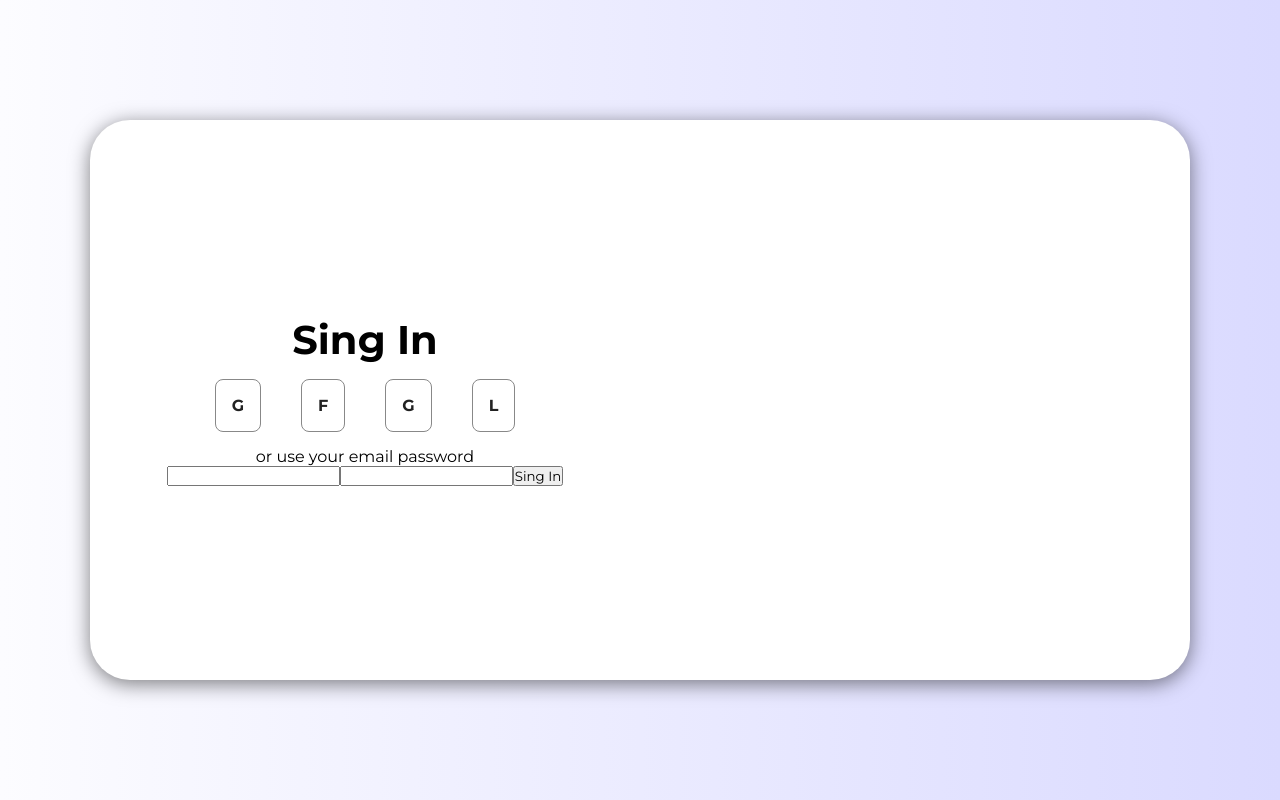
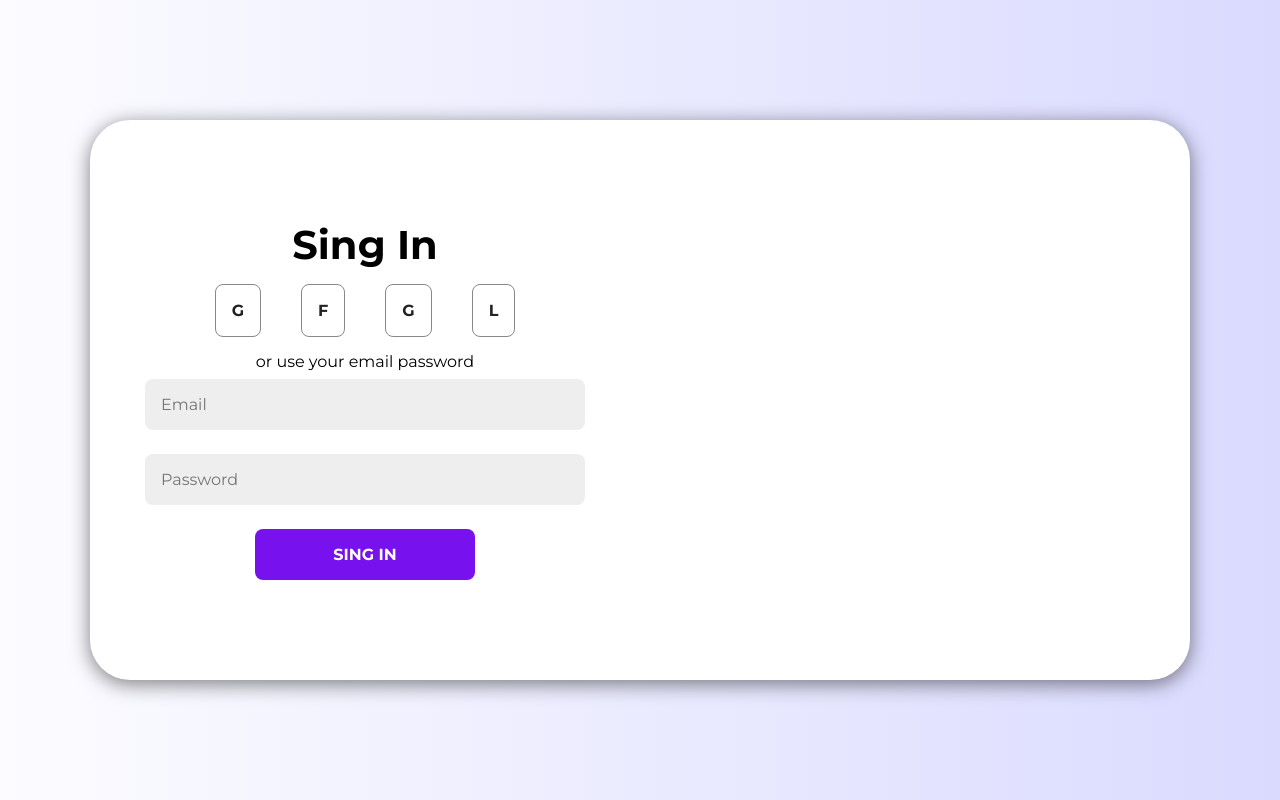
Before and after one commit to TallysonFreitas/Login-Page, a React (Create React App) app: page / in a window 1280 px wide. Built offline with nearby package versions, Linux system fonts and the light colour scheme.

Commit message:
adding Form container

```diff
--- /dev/null
+++ b/src/components/Form/style.ts
@@ -0,0 +1,34 @@
+import styled from 'styled-components'
+
+export const SFormulario = styled.form`
+  display: flex;
+  flex-direction: column;
+  gap: 24px;
+  margin-top: 8px;
+  width: 80%;
+  align-items: center;
+`
+
+export const SInput = styled.input`
+  padding: 16px;
+  border: none;
+  background-color: #eee;
+  border-radius: 8px;
+  width: 100%;
+  font-size: 16px;
+  &:active {
+    border: none;
+  }
+`
+
+export const SSingButton = styled.button`
+  background-color: #71e;
+  color: white;
+  border-radius: 8px;
+  width: 50%;
+  padding: 16px;
+  font-weight: bold;
+  border: none;
+  cursor: pointer;
+  font-size: 16px;
+`
--- a/src/components/LoginPageItem/index.tsx
+++ b/src/components/LoginPageItem/index.tsx
@@ -1,4 +1,4 @@
-import Formulario from '../Formulario'
+import Formulario from '../../containers/Formulario'
 import { SContainerItemLoginPage } from './style'
 
 const LoginPageItem = () => {
--- a/src/components/Titulo/index.tsx
+++ /dev/null
@@ -1,11 +0,0 @@
-import { STitulo } from './style'
-
-export type TituloType = {
-  text: string
-}
-
-const Titulo = (props: TituloType) => {
-  return <STitulo>{props.text}</STitulo>
-}
-
-export default Titulo
--- a/src/components/Formulario/index.tsx
+++ b/src/containers/Formulario/index.tsx
@@ -1,11 +1,12 @@
-import { SText } from '../Text/style'
-import Titulo from '../Titulo'
+import { SFormulario, SInput, SSingButton } from '../../components/Form/style'
+import { SText } from '../../components/Text/style'
+import { STitulo } from '../../components/Titulo/style'
 import { ContainerFormulario, SLinkLista, SLista } from './style'
 
 const Formulario = () => {
   return (
     <ContainerFormulario>
-      <Titulo text="Sing In" />
+      <STitulo>Sing In</STitulo>
       <SLista>
         <li>
           <SLinkLista href="#">G</SLinkLista>
@@ -21,11 +22,11 @@ const Formulario = () => {
         </li>
       </SLista>
       <SText tipo="primario">or use your email password</SText>
-      <form action="">
-        <input type="text" />
-        <input type="password" />
-        <button type="submit">Sing In</button>
-      </form>
+      <SFormulario action="">
+        <SInput type="email" placeholder="Email" />
+        <SInput type="password" placeholder="Password" />
+        <SSingButton type="submit">SING IN</SSingButton>
+      </SFormulario>
     </ContainerFormulario>
   )
 }
```
Also changed, not shown: src/containers/Formulario/style.ts (renamed from src/components/Formulario/style.ts).
